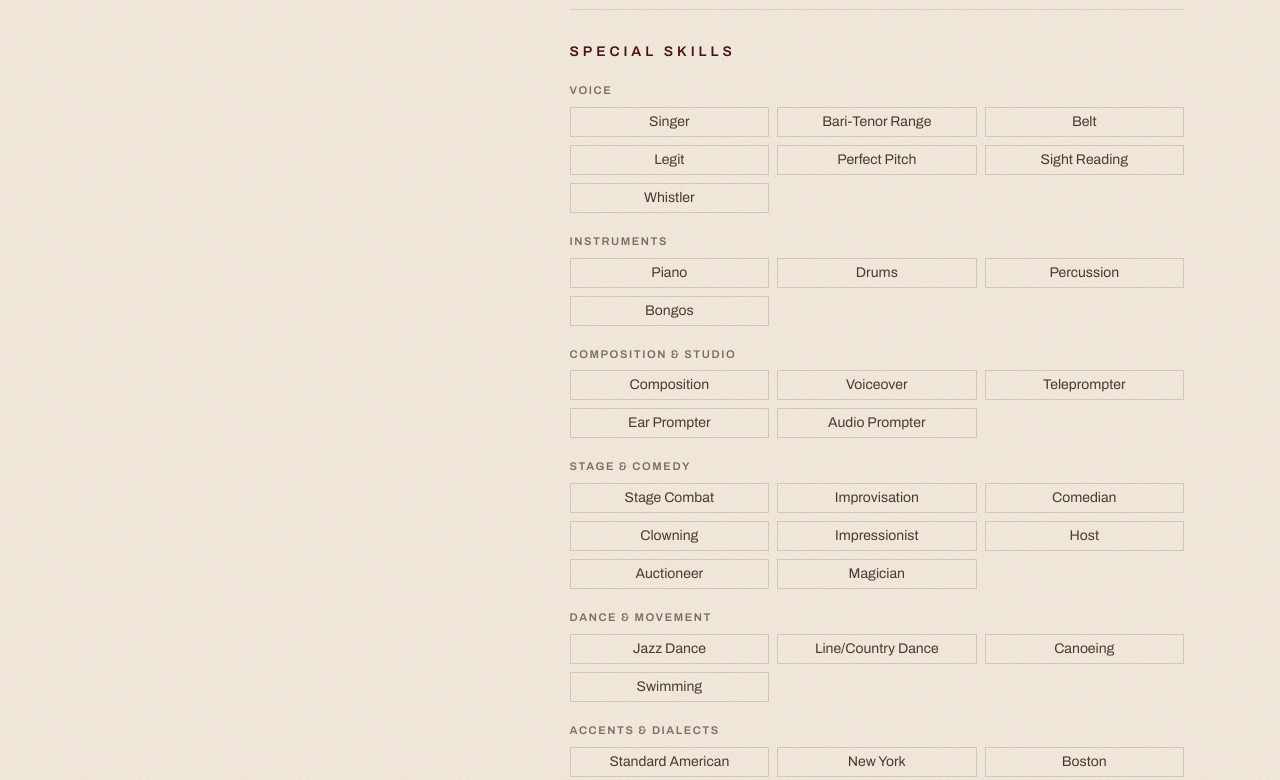
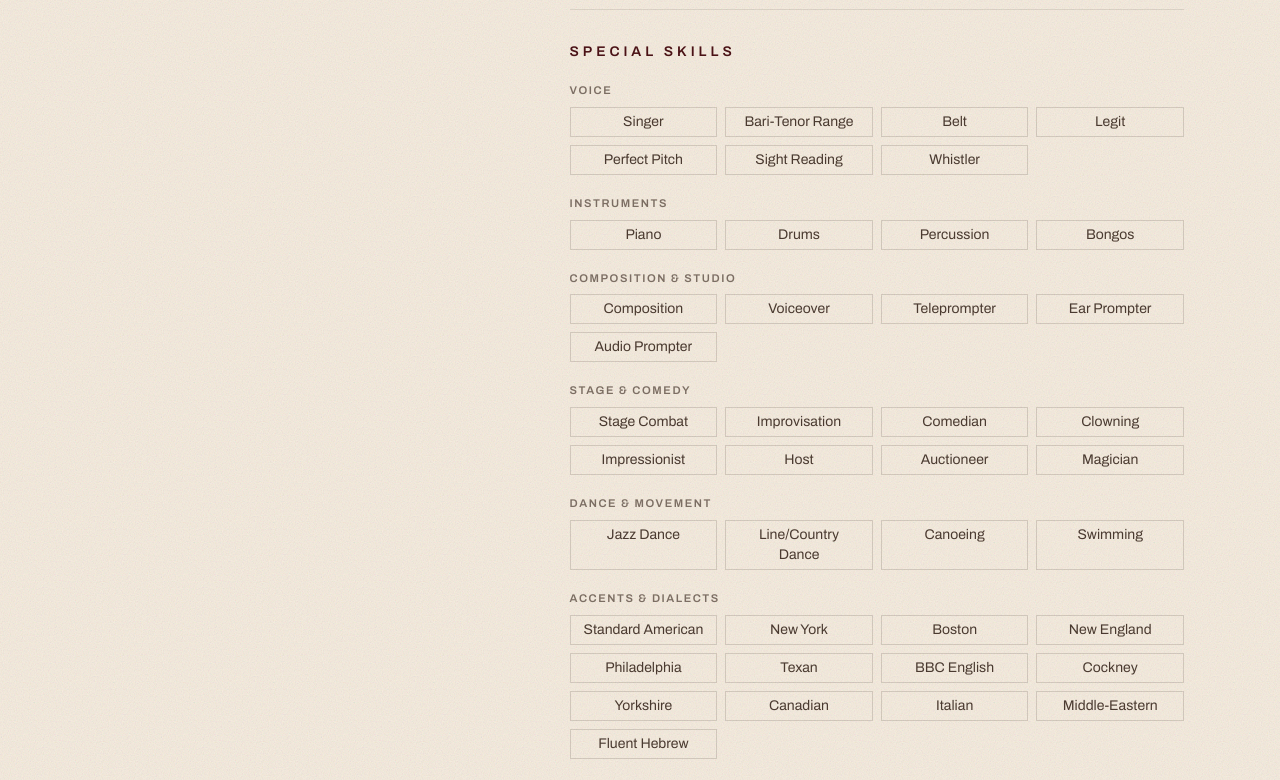
Before and after one commit to Ho1yShif/eitan, a React (Vite) app: page / in a window 1280 px wide. Shown: the part 1756-2536 px from the top of the page. Built offline with nearby package versions, Linux system fonts and the light colour scheme.

Commit message:
Show special skills 4 per row
Co-Authored-By: Claude Opus 4.8 (1M context) <noreply@anthropic.com>

```diff
--- a/src/components/About.jsx
+++ b/src/components/About.jsx
@@ -78,7 +78,7 @@ export default function About() {
                     <p className="mb-2 font-sans text-[0.7rem] font-semibold uppercase tracking-[0.14em] text-ink-soft/70">
                       {cat.group}
                     </p>
-                    <ul className="grid grid-cols-2 gap-2 sm:grid-cols-3">
+                    <ul className="grid grid-cols-2 gap-2 sm:grid-cols-4">
                       {cat.items.map((item) => (
                         <li
                           key={item}
```
